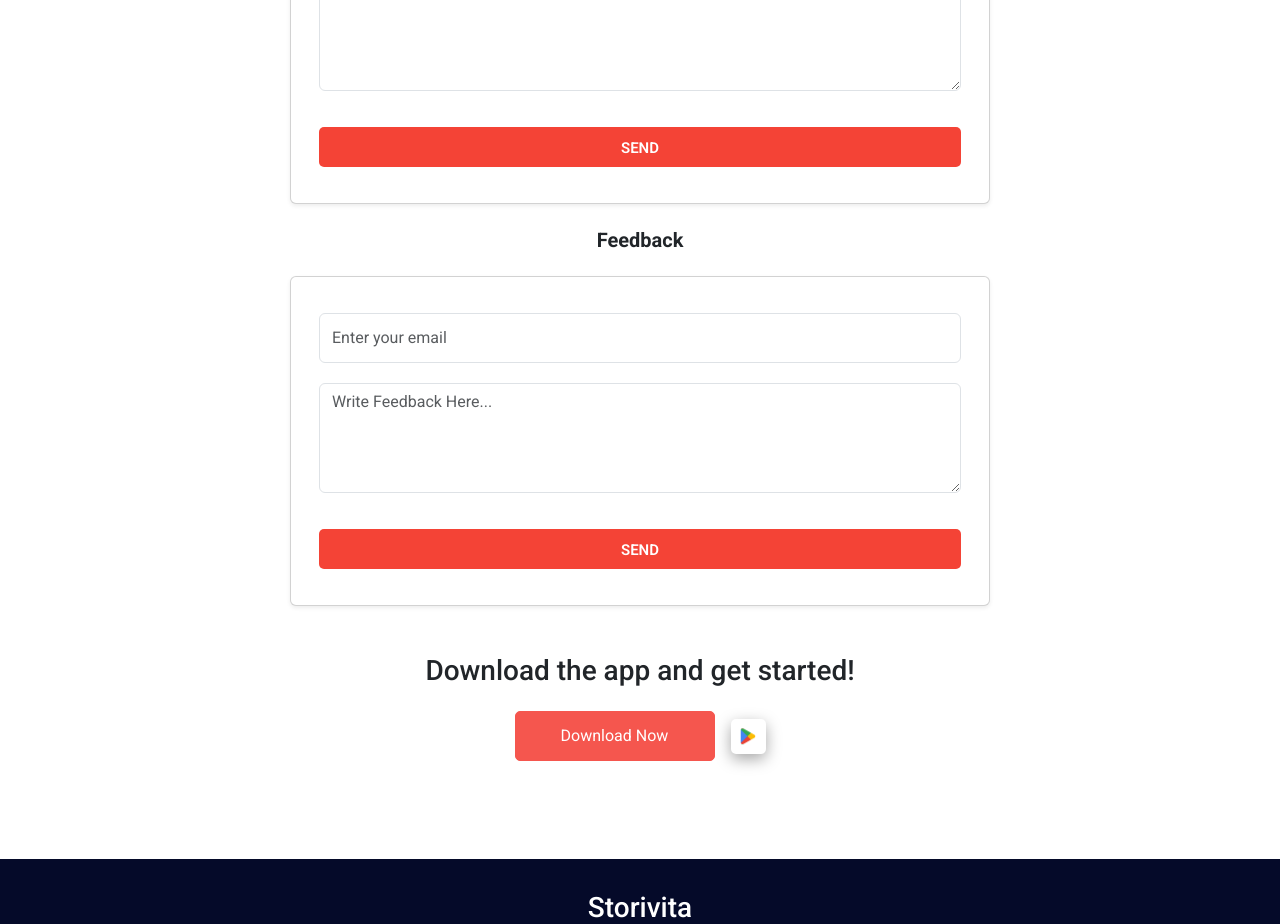
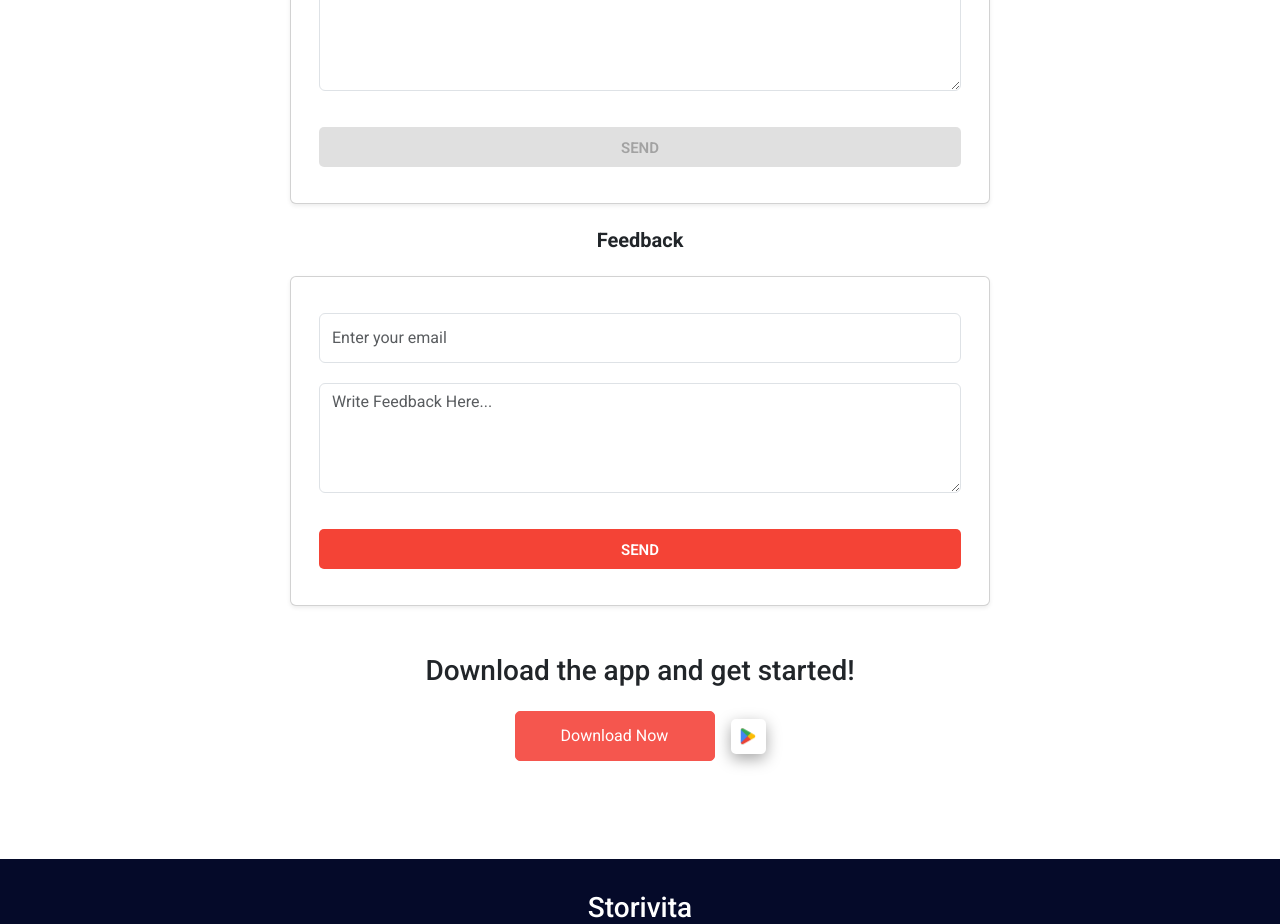
Before and after one commit to AbbasMhowwala35/storivita, a React (Create React App) app: page /#/contact in a window 1280 px wide. Shown: the part 980-1904 px from the top of the page. Built offline with nearby package versions, Linux system fonts and the light colour scheme.

Commit message:
Fix Feedbacks

```diff
--- a/src/components/assets/css/HelpPage.css
+++ b/src/components/assets/css/HelpPage.css
@@ -6,7 +6,7 @@
     margin-bottom: 50px;
 }
 
-.contact-bg-section h4{
+.contact-bg-section h4 {
     font-weight: 700;
 }
 
@@ -55,6 +55,14 @@
     border-radius: 5px;
 }
 
+.btn-red:disabled {
+    background-color: #ccc !important;
+    color: #666 !important;
+    cursor: not-allowed;
+    opacity: 0.6;
+    border: none;
+}
+
 .btn-red:hover {
     background-color: #d7372c;
 }
--- a/src/components/pages/About.js
+++ b/src/components/pages/About.js
@@ -50,7 +50,7 @@ const AboutUs = () => {
                     </Col>
                     <Col md={6}>
                         <h4>🚀 <b>Current Focus</b></h4>
-                        <p>Storivita is currently focused on serving two core sectors that form the foundation of our platform::</p>
+                        <p>Storivita is currently focused on serving two core sectors that form the foundation of our platform:</p>
                         <ol>
                             <li><b>Grocery & Household Stores 🛒</b></li>
                             <li><b>Restaurants & Food Services 🍽</b></li>
--- a/src/components/pages/ContactUs.js
+++ b/src/components/pages/ContactUs.js
@@ -262,7 +262,7 @@ const ContactUs = () => {
                                     placeholder="Write Here Your Message"
                                 />
                                 {errors.message && <div className="text-danger mb-2">{errors.message}</div>}
-                                <button type="submit" className="w-100 mt-3 btn-red">
+                                <button type="submit" className="w-100 mt-3 btn-red" disabled>
                                     SEND
                                 </button>
                             </Form>
```
